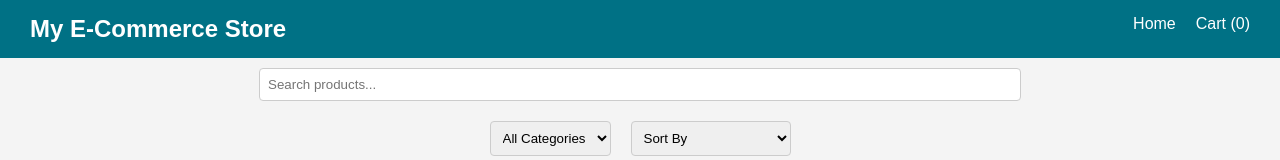
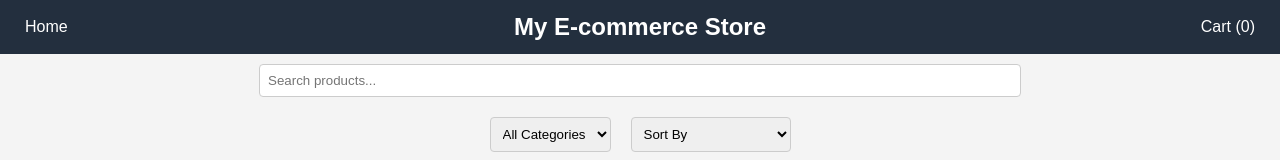
Before and after one commit to ra0525/E-commerce, a React (Create React App) app: page / in a window 1280 px wide. Shown: the top 160 px of the page. Built offline with nearby package versions, Linux system fonts and the light colour scheme.

Commit message:
some update

```diff
--- a/src/components/Navbar.js
+++ b/src/components/Navbar.js
@@ -8,14 +8,37 @@ const Navbar = () => {
   const { getTotalUniqueItems } = useCart();
 
   return (
+    // <nav className="navbar">
+    //   <div className="logo">My E-Commerce Store</div>
+    //   <div className="nav-links">
+    //     <Link to="/">Home</Link>
+    //     <Link to="/cart">Cart ({getTotalUniqueItems()})</Link>
+    //   </div>
+    // </nav>
+
+    // <nav className="navbar">
+    //   <div className="navbar-link left">
+    //     <Link to="/">Home</Link>
+    //   </div>
+    //   <div className="navbar-title">My E-commerce Store</div>
+    //   <div className="navbar-link right">
+    //     <Link to="/cart">Cart ({getTotalUniqueItems()})</Link>
+    //   </div>
+    // </nav>
+
     <nav className="navbar">
-      <div className="logo">My E-Commerce Store</div>
-      <div className="nav-links">
-        <Link to="/">Home</Link>
-        <Link to="/cart">Cart ({getTotalUniqueItems()})</Link>
+      <div className="navbar-section left">
+        <Link to="/" className="navbar-link left">Home</Link>
+      </div>
+      <div className="navbar-section center">
+        <h1 className="navbar-title">My E-commerce Store</h1>
+      </div>
+      <div className="navbar-section right">
+        <Link to="/cart" className="navbar-link right">Cart ({getTotalUniqueItems()})</Link>
       </div>
     </nav>
   );
+
 };
 
 export default Navbar;
--- a/src/styles/Navbar.css
+++ b/src/styles/Navbar.css
@@ -1,22 +1,43 @@
 .navbar {
   display: flex;
   justify-content: space-between;
-  padding: 15px 30px;
-  background-color: #007185;
+  align-items: center;
+  background-color: #232f3e; /* Amazon-like dark blue */
+  padding: 10px 20px;
   color: white;
 }
 
-.logo {
-  font-size: 24px;
-  font-weight: bold;
+.navbar-section {
+  flex: 1;
 }
 
-.nav-links a {
-  color: white;
-  margin-left: 20px;
-  text-decoration: none;
+.navbar-section.center {
+  text-align: center;
 }
 
-.nav-links a:hover {
-  text-decoration: underline;
+.navbar-title {
+  margin: 0;
+  font-size: 24px;
 }
+
+.navbar-link {
+  text-decoration: none;
+  color: white;
+  padding: 8px 16px;
+  border-radius: 5px;
+  transition: transform 0s ease, border 0.0s ease;
+}
+
+.navbar-link.left {
+  padding: 8px 20px 8px 5px;
+}
+
+.navbar-link.right {
+  padding: 8px 5px 8px 20px;
+  float: right; /* Ensures Cart goes extreme right */
+}
+
+.navbar-link.left:hover,
+.navbar-link.right:hover {
+  box-shadow: 0 0 1px 2px white;
+}
```
